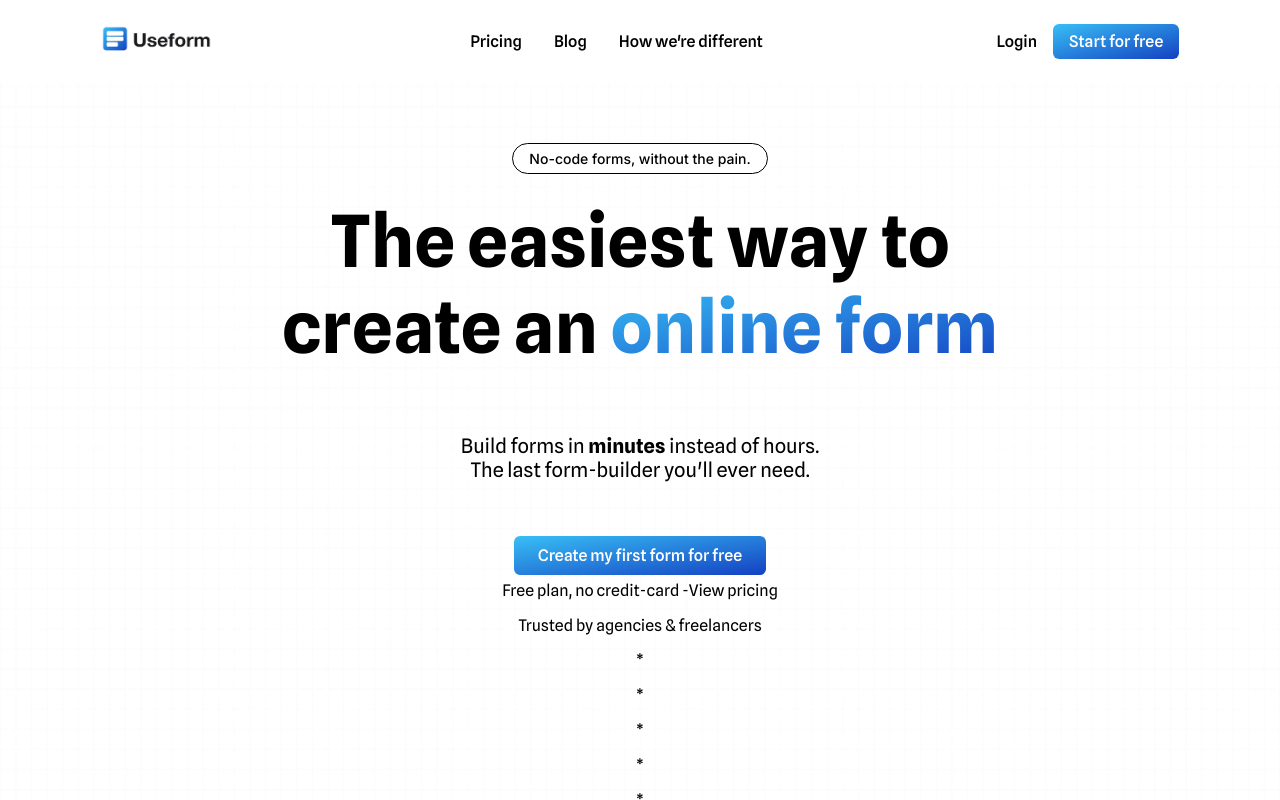
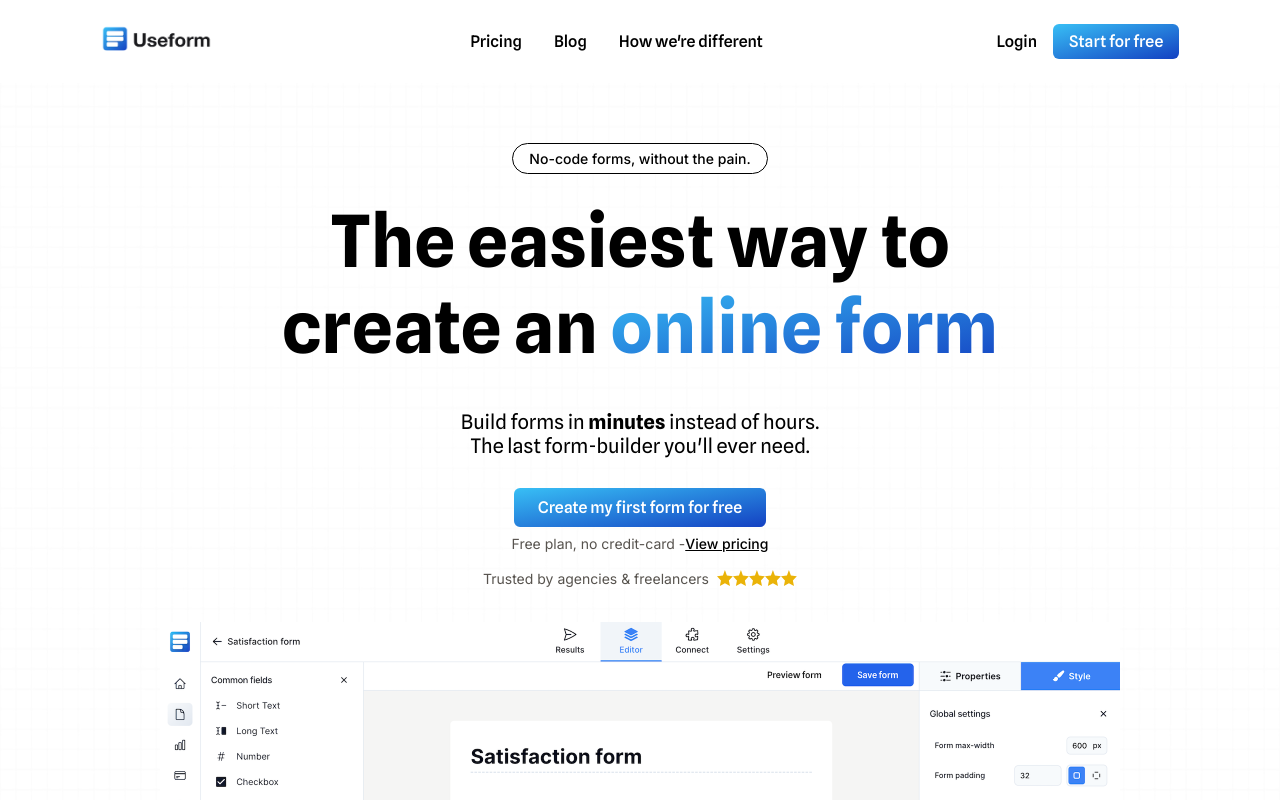
Before and after one commit to Gilsabo/react-landing-page-clone, a JavaScript app: page / in a window 1280 px wide. Shown: the top 800 px of the page. Built offline with nearby package versions, Linux system fonts and the light colour scheme; the HTML template or start-up script is replaced by a standard one.

Commit message:
Style nav and hero section

```diff
--- a/src/App.js
+++ b/src/App.js
@@ -1,3 +1,4 @@
+import SatisfactionForm from '../src/assets/images/dashboard-satisfaction-form.png';
 import Background from '../src/assets/images/grid-overlay.png';
 import Useform from '../src/assets/images/useform.png';
 import styles from './App.module.scss';
@@ -37,7 +38,7 @@ export default function App() {
           <div className={styles.spanSectionHero}>
             No-code forms, without the pain.
           </div>
-          <h1 className={styles.headerSection}>
+          <h1 className={styles.headerSectionHero}>
             The easiest way to <br /> create an
             <span> online form</span>
           </h1>
@@ -45,22 +46,65 @@ export default function App() {
             Build forms in <b>minutes</b> instead of hours. <br />
             The last form-builder you'll ever need.
           </p>
-          <div>
-            <a>Create my first form for free</a>
+          <div className={styles.sectionHeroLastButton}>
+            <a href="/#">Create my first form for free</a>
             <p>
-              Free plan, no credit-card -<a>View pricing</a>
+              Free plan, no credit-card -
+              <a>
+                <bold>
+                  <u>View pricing</u>
+                </bold>
+              </a>
             </p>
-            <div>
+            <div className={styles.sectionHeroRating}>
               <p>Trusted by agencies & freelancers</p>
               <div>
-                <p>*</p>
-                <p>*</p>
-                <p>*</p>
-                <p>*</p>
-                <p>*</p>
+                <span>
+                  <svg height="16" width="16">
+                    <polygon
+                      points="7.92,0 9.9,5.4 15.84,6.36 11.88,10.44 12.96,16 7.92,13.2 2.88,16 3.96,10.44 0,6.36 5.94,5.4"
+                      fill="#eab308"
+                    />
+                  </svg>
+                </span>
+                <span>
+                  <svg height="16" width="16">
+                    <polygon
+                      points="7.92,0 9.9,5.4 15.84,6.36 11.88,10.44 12.96,16 7.92,13.2 2.88,16 3.96,10.44 0,6.36 5.94,5.4"
+                      fill="#eab308"
+                    />
+                  </svg>
+                </span>
+                <span>
+                  <svg height="16" width="16">
+                    <polygon
+                      points="7.92,0 9.9,5.4 15.84,6.36 11.88,10.44 12.96,16 7.92,13.2 2.88,16 3.96,10.44 0,6.36 5.94,5.4"
+                      fill="#eab308"
+                    />
+                  </svg>
+                </span>
+                <span>
+                  <svg height="16" width="16">
+                    <polygon
+                      points="7.92,0 9.9,5.4 15.84,6.36 11.88,10.44 12.96,16 7.92,13.2 2.88,16 3.96,10.44 0,6.36 5.94,5.4"
+                      fill="#eab308"
+                    />
+                  </svg>
+                </span>
+                <span>
+                  <svg height="16" width="16">
+                    <polygon
+                      points="7.92,0 9.9,5.4 15.84,6.36 11.88,10.44 12.96,16 7.92,13.2 2.88,16 3.96,10.44 0,6.36 5.94,5.4"
+                      fill="#eab308"
+                    />
+                  </svg>
+                </span>
               </div>
             </div>
           </div>
+        </div>
+        <div className={styles.sectionHeroLastImage}>
+          <img src={SatisfactionForm} alt="satisfaction form" />
         </div>
       </section>
     </div>
--- a/src/App.module.scss
+++ b/src/App.module.scss
@@ -1,8 +1,10 @@
 .sectionHero {
   height: 1172px;
-  width: 1160;
+  width: 1031;
   position: relative;
   padding-top: 60px;
+  padding-left: 2rem;
+  padding-right: 2rem;
 }
 
 .imageHero {
@@ -64,6 +66,9 @@ nav {
     background-image: linear-gradient(to bottom right, #38bff5, #1441c2);
     border-radius: 0.375rem;
     text-decoration: none;
+    &:hover {
+      text-decoration: underline;
+    }
   }
 }
 
@@ -72,7 +77,7 @@ nav {
   flex-direction: column;
   align-items: center;
   text-align: center;
-  .headerSection {
+  .headerSectionHero {
     margin: 24px 0px 0px;
     font-size: 72px;
     text-align: center;
@@ -92,12 +97,12 @@ nav {
     background-size: 100%;
     -webkit-text-fill-color: transparent;
   }
-  > p {
+  p {
     font-size: 1.25rem;
-    padding: 1.5rem 0px;
     margin: 2.5rem 0px;
   }
-  div > a {
+  .sectionHeroLastButton {
+    & a {
       background-image: linear-gradient(to bottom right, #38bff5, #1441c2);
       border-radius: 0.375rem;
       text-decoration: none;
@@ -108,9 +113,42 @@ nav {
       color: white;
       font-size: 1rem;
       font-weight: 500;
-    margin-bottom: 0.5rem;
+      margin-bottom: 1rem;
       &:hover {
         text-decoration: underline;
       }
     }
+    & p {
+      font-family: 'Inter', sans-serif;
+      font-size: 14px;
+      margin: 18px 0px 0px;
+      color: #57534e;
+
+      a {
+        background-image: none;
+        padding: 0px;
+        font-size: 14px;
+        color: black;
       }
+    }
+    & .sectionHeroRating {
+      display: flex;
+
+      div {
+        display: flex;
+        align-items: center;
+        margin: 18px 0px 0px 8px;
+      }
+    }
+  }
+}
+.sectionHeroLastImage {
+  width: 960px;
+  height: 552px;
+  margin: auto;
+  margin-top: 32px;
+  & img {
+    width: 100%;
+    height: 100%;
+  }
+}
```
Also changed, not shown: src/assets/images/star.svg (added). Lines whose indentation alone changed are shown as unchanged.
